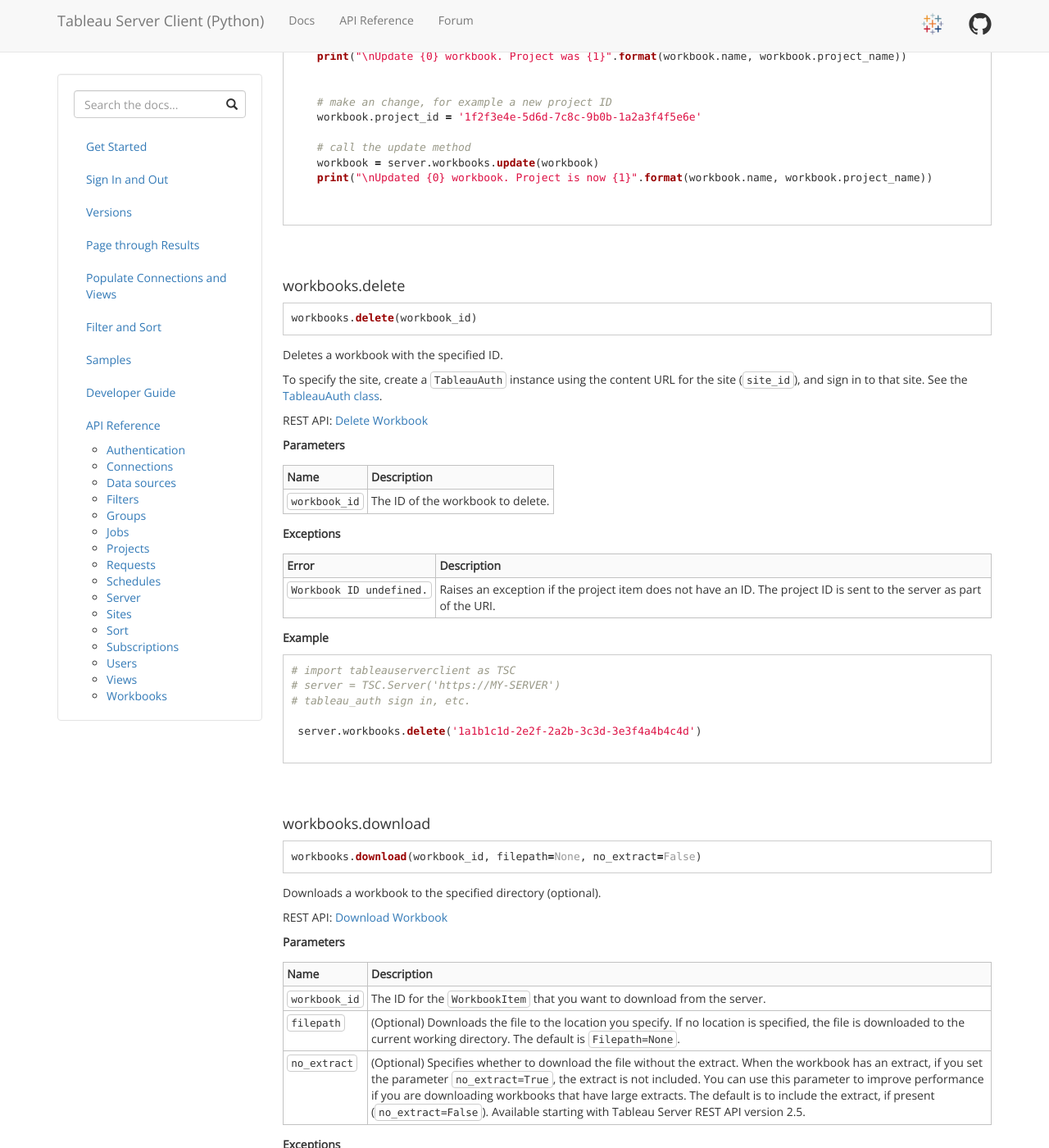
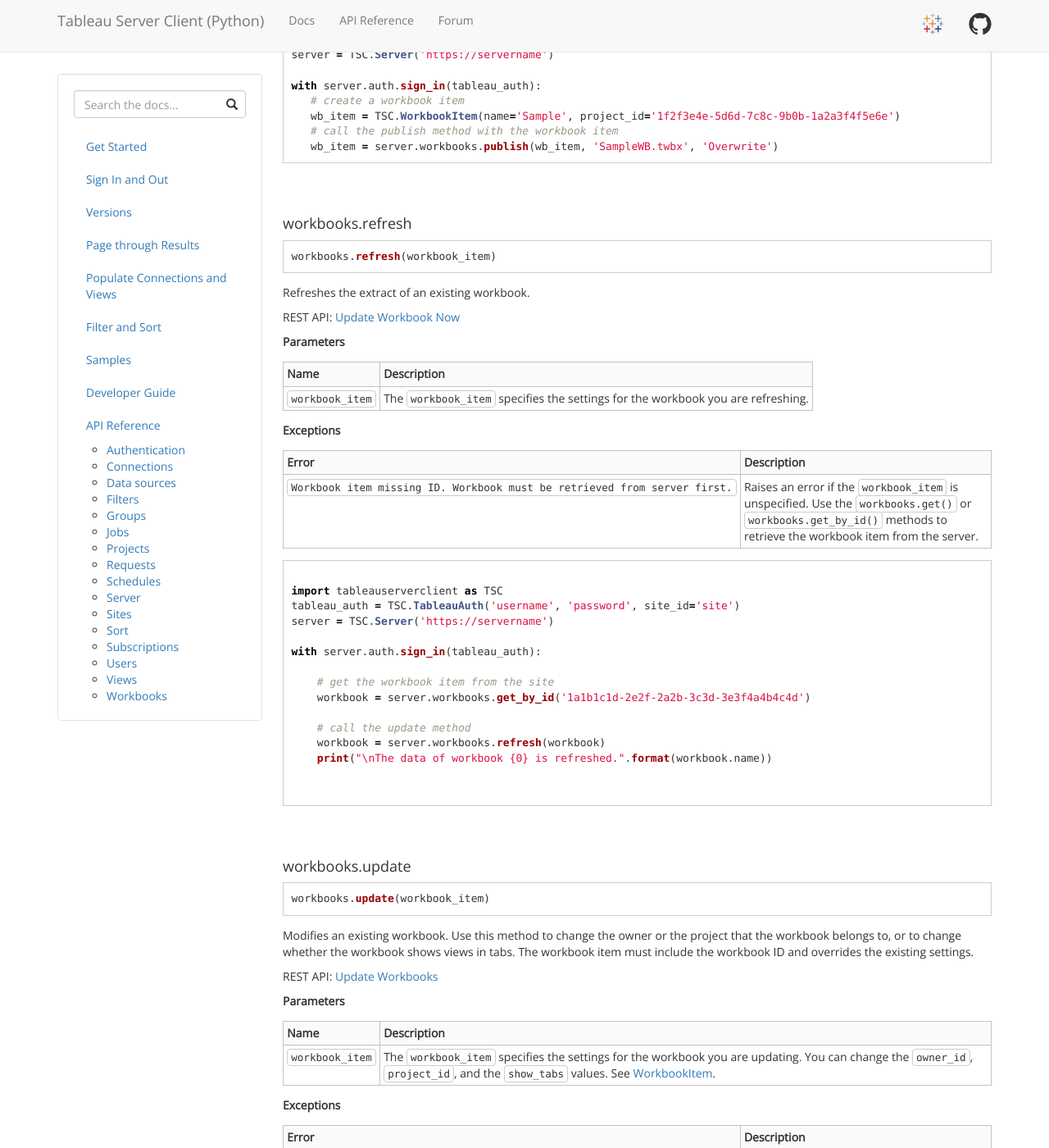
Before and after one commit to tableau/server-client-python, a Jekyll site: the page built from docs/api-ref.md, in a window 1280 px wide and 1400 px high, scrolled down 63793 px. Shown: the whole window at 82% size. Built offline with Jekyll 4.4.1, drawn with Linux system fonts in a browser that asks for light colours; some of the changed text lies outside the part shown.

Commit message:
Gh pages samples and refresh (#495)
* update samples page, add workbook.refresh, adddatasource.refresh

* minor fix

* fixed @shinchris comments

````diff
--- a/docs/api-ref.md
+++ b/docs/api-ref.md
@@ -561,6 +561,53 @@
     ...
 ```
 
+<br>
+<br>
+
+#### datasources.refresh
+
+```py
+datasource.refresh(datasource_item)
+```
+
+Refreshes the data of the specified extract.
+
+REST API: [Update Data Source Now](https://help.tableau.com/current/api/rest_api/en-us/REST/rest_api_ref_datasources.htm#update_data_source_now){:target="_blank"}
+
+**Parameters**
+
+Name   |  Description
+ :--- | : ---
+`datasource_item`  |  The `datasource_item` specifies the data source to update.
+
+
+
+**Exceptions**
+
+Error   |  Description
+ :--- | : ---
+`Datasource item missing ID. Datasource must be retrieved from server first.` |  Raises an error if the datasource_item is unspecified. Use the `Datasources.get()` method to retrieve that identifies for the data sources on the server.
+
+
+**Returns**
+
+A refreshed `DatasourceItem`.
+
+
+**Example**
+
+```py
+# import tableauserverclient as TSC
+# server = TSC.Server('https://SERVERURL')
+# sign in ...
+
+# get the data source item to update
+  datasource = server.datasources.get_by_id('1a2a3b4b-5c6c-7d8d-9e0e-1f2f3a4a5b6b')
+
+# call the refresh method with the data source item
+  refreshed_datasource = server.datasources.refresh(datasource)
+
+```
 <br>
 <br>
 
@@ -3570,24 +3617,22 @@
 <br>
 <br>
 
-
-#### workbooks.update
-
-```py
-workbooks.update(workbook_item)
-```
-
-
-Modifies an existing workbook. Use this method to change the owner or the project that the workbook belongs to, or to change whether the workbook shows views in tabs. The workbook item must include the workbook ID and overrides the existing settings.
-
-REST API: [Update Workbooks](https://onlinehelp.tableau.com/current/api/rest_api/en-us/REST/rest_api_ref.htm#update_workbook){:target="_blank"}
+#### workbooks.refresh
+
+```py
+workbooks.refresh(workbook_item)
+```
+
+
+Refreshes the extract of an existing workbook.
+
+REST API: [Update Workbook Now](https://help.tableau.com/current/api/rest_api/en-us/REST/rest_api_ref_workbooksviews.htm#update_workbook_now){:target="_blank"}
 
 **Parameters**
 
 Name | Description
 :--- | :---
-`workbook_item`  |  The `workbook_item` specifies the settings for the workbook you are updating. You can change the `owner_id`, `project_id`, and the `show_tabs` values. See [WorkbookItem](#workbookitem-class).
-
+`workbook_item`  |  The `workbook_item` specifies the settings for the workbook you are refreshing.
 
 **Exceptions**
 
@@ -3606,6 +3651,53 @@
 
     # get the workbook item from the site
     workbook = server.workbooks.get_by_id('1a1b1c1d-2e2f-2a2b-3c3d-3e3f4a4b4c4d')
+
+    # call the update method
+    workbook = server.workbooks.refresh(workbook)
+    print("\nThe data of workbook {0} is refreshed.".format(workbook.name))
+
+
+```
+
+
+<br>
+<br>
+
+#### workbooks.update
+
+```py
+workbooks.update(workbook_item)
+```
+
+
+Modifies an existing workbook. Use this method to change the owner or the project that the workbook belongs to, or to change whether the workbook shows views in tabs. The workbook item must include the workbook ID and overrides the existing settings.
+
+REST API: [Update Workbooks](https://onlinehelp.tableau.com/current/api/rest_api/en-us/REST/rest_api_ref.htm#update_workbook){:target="_blank"}
+
+**Parameters**
+
+Name | Description
+:--- | :---
+`workbook_item`  |  The `workbook_item` specifies the settings for the workbook you are updating. You can change the `owner_id`, `project_id`, and the `show_tabs` values. See [WorkbookItem](#workbookitem-class).
+
+
+**Exceptions**
+
+Error | Description
+:--- | :---
+`Workbook item missing ID. Workbook must be retrieved from server first.` | Raises an error if the `workbook_item` is unspecified. Use the `workbooks.get()` or `workbooks.get_by_id()` methods to retrieve the workbook item from the server.
+
+
+```py
+
+import tableauserverclient as TSC
+tableau_auth = TSC.TableauAuth('username', 'password', site_id='site')
+server = TSC.Server('https://servername')
+
+with server.auth.sign_in(tableau_auth):
+
+    # get the workbook item from the site
+    workbook = server.workbooks.get_by_id('1a1b1c1d-2e2f-2a2b-3c3d-3e3f4a4b4c4d')
     print("\nUpdate {0} workbook. Project was {1}".format(workbook.name, workbook.project_name))
 
 
````
Also changed, not shown: docs/samples.md (+35 -12 lines).
